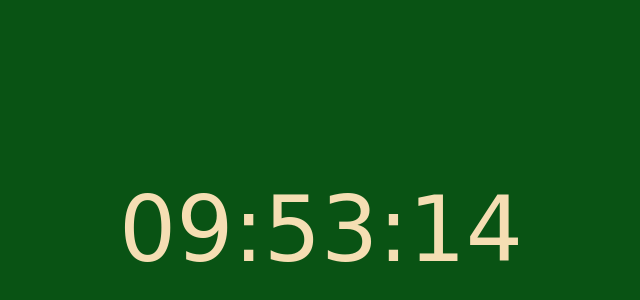
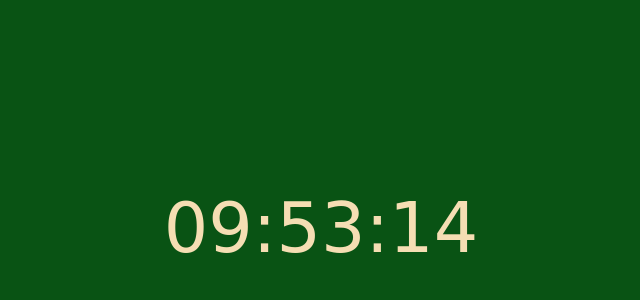
Before and after one commit to horvathbalint9/color-clock, a plain HTML site: page index.html in a window 1280 px wide. Shown: the part 178-478 px from the top of the page, without its empty margins (319-959 px from the left). Drawn offline with Linux system fonts and the light colour scheme; a web font is replaced by a local one.

Commit message:
Update index.html

```diff
--- a/index.html
+++ b/index.html
@@ -26,8 +26,8 @@ html, body {
   text-align: center;
   position: relative;
   top: 50%;
-  font-size: 90px;
-  margin-top: -45px;
+  font-size: 70px;
+  margin-top: -35px;
   color: wheat;
   font-family: 'Freckle Face', cursive;
 }
```
